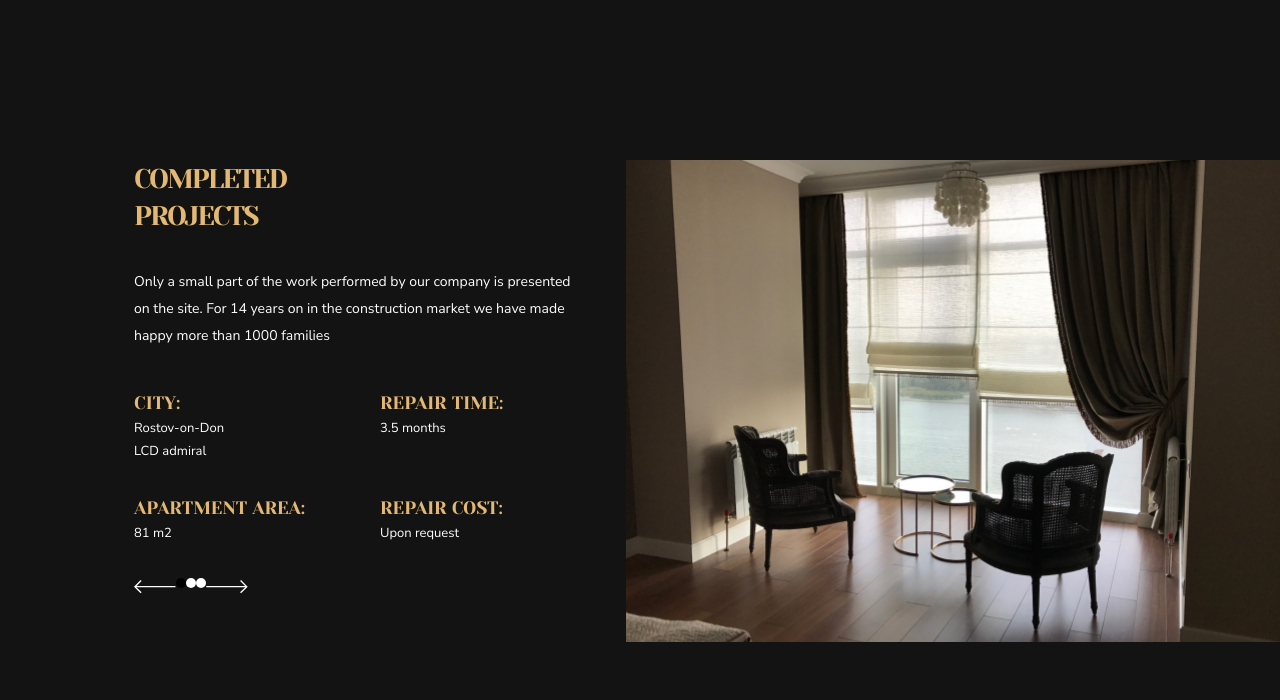
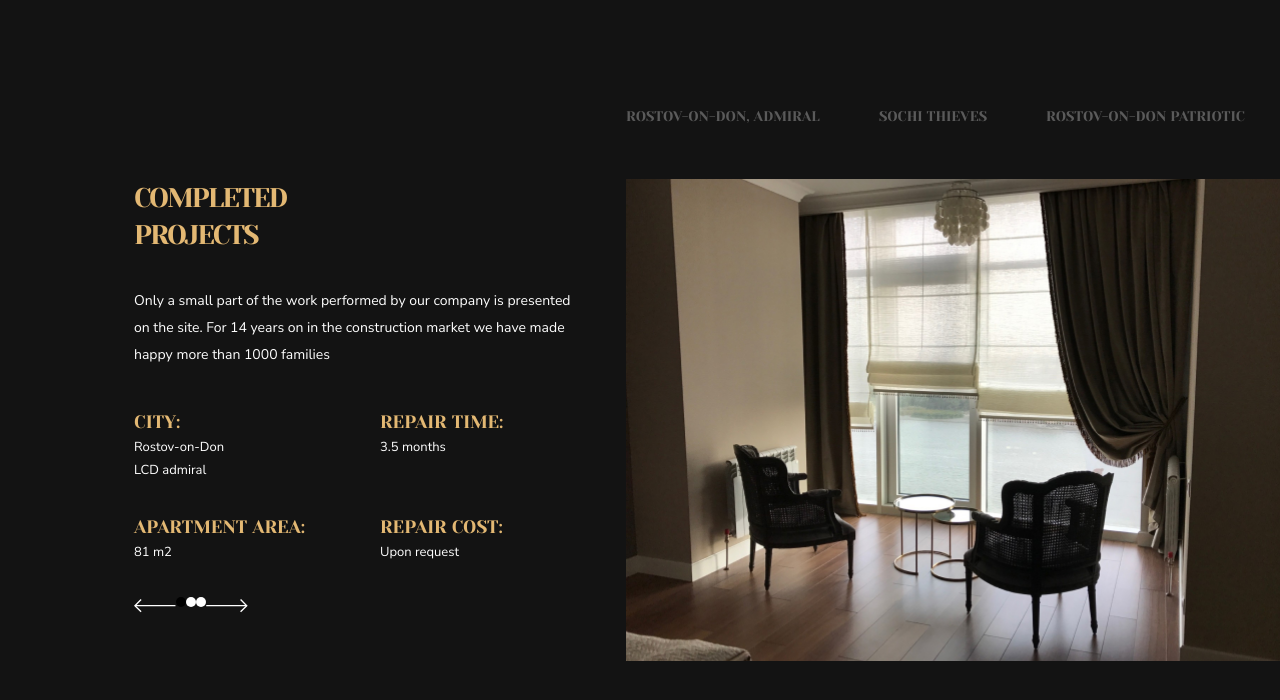
Before and after one commit to serg310583/-JS, a plain HTML site: page index.html in a window 1280 px wide. Shown: the top 700 px of the page. Drawn offline with Linux system fonts and the light colour scheme.

Commit message:
добавлены работающие titlesи в JS

```diff
--- a/CSS/style.css
+++ b/CSS/style.css
@@ -79,6 +79,7 @@ body {
 }
 
 .slider__titles {
+  display: flex;
   padding: 0 0 53px 0;
   margin-left: 492px;
   cursor: pointer;
--- a/script.js
+++ b/script.js
@@ -67,7 +67,7 @@ function initSlider() {
     }
 
     function initTitles() {
-        images.forEach((images, index) => {
+        images.forEach((image, index) => {
           let title = `<div class="slider__title-item n${index} ${index === 0? "active" : ""}" data-index="${index}">${images[index].title}</div>`;
           sliderTitles.innerHTML += title;
         });
@@ -88,12 +88,6 @@ function initSlider() {
         sliderTitles.querySelector(".active").classList.remove("active");
         sliderTitles.querySelector(".n" + num).classList.add("active");
     }
-
-
-
-
-
-
 }
 
 
```
